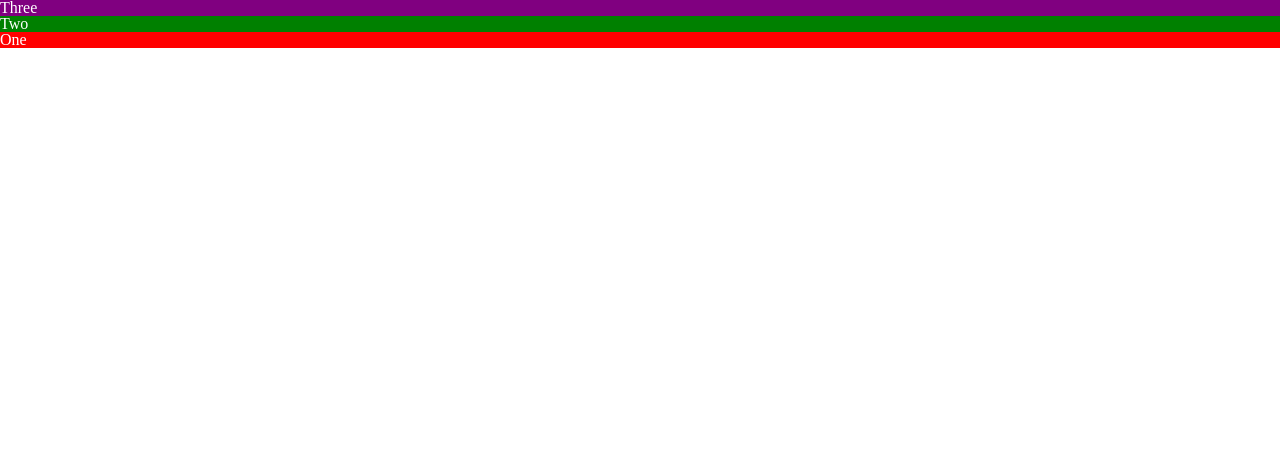
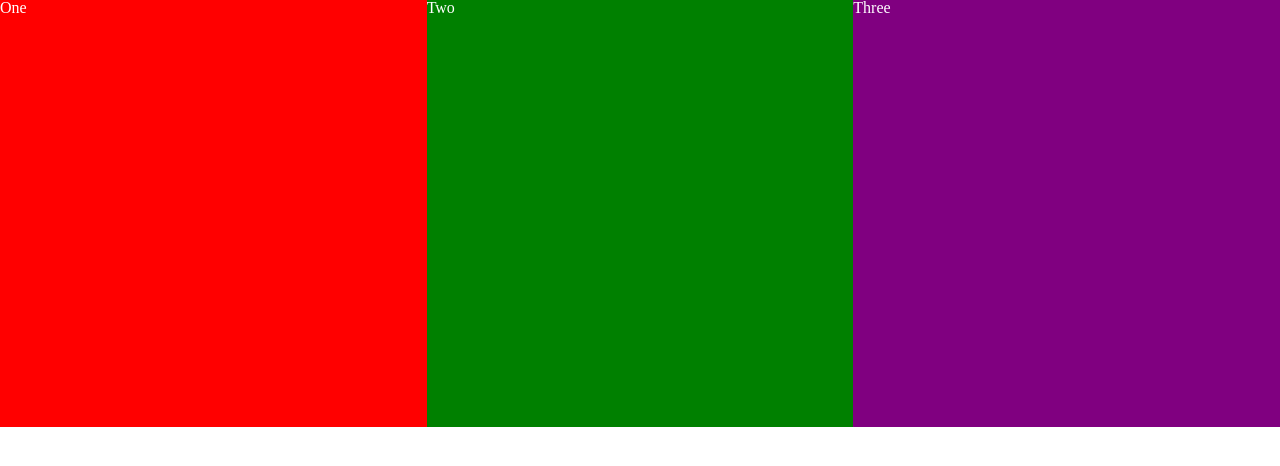
Before and after one commit to fwd-2020/fwd-production-problems, a plain HTML site: page pp-03/index.html in a window 1280 px wide. Drawn offline with Linux system fonts and the light colour scheme.

Commit message:
did pp-03

```diff
--- a/pp-03/screen.css
+++ b/pp-03/screen.css
@@ -28,19 +28,63 @@ a,abbr,acronym,address,applet,article,aside,audio,b,big,blockquote,body,canvas,c
 
 /* ==== LAYOUT STYLES ==== */
 #content {
-
+    display: flex;
+    flex-direction: column-reverse;
 }
 
 #three,
 #two,
 #one {
-
+  height: 100vw;
 }
 
 @media screen and (min-width: 600px) {
+  #content{
+    display: flex;
+    flex-flow:row wrap-reverse;
+  }
 
+  #one, #two{
+    width: 50vw;
+    height: 50vw;
+  }
+
+  #three {
+    width: 100vw;
+  }
+
+  #one{
+    order: 1;
+  }
+
+  #two {
+    order: 2
+  }
 }
 
 @media screen and (min-width: 800px) {
+  #content{
+    display: flex;
+    flex-direction: row;
+    flex-wrap: nowrap;
+  }
 
+  #three,
+  #two,
+  #one {
+    width: 33.3333333vw;
+    height: 33.3333333vw;
+  }
+
+  #one {
+    order: -1;
+  }
+
+  #two {
+    order: 0;
+  }
+
+  #three {
+    order: 1;
+  }
 }
```
